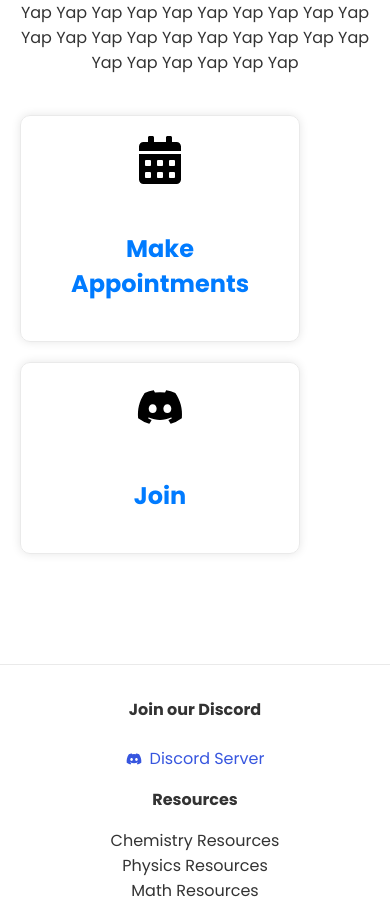
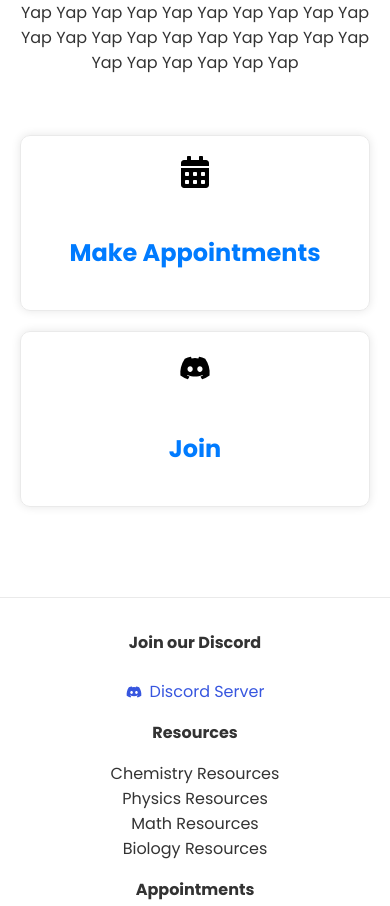
Before and after one commit to nytron88/stem-tutoring-website, a React (Create React App) app: page / in a window 390 px wide. Shown: the part 985-1891 px from the top of the page. Built offline with nearby package versions, Linux system fonts and the light colour scheme.

Commit message:
aboutus changes

```diff
--- a/src/components/styles/AboutUs.css
+++ b/src/components/styles/AboutUs.css
@@ -72,3 +72,32 @@
       font-size: 1rem;
     }
   }
+
+  /* Add this inside your AboutUs.css or equivalent stylesheet */
+
+@media (max-width: 768px) {
+  .about-container {
+    /* Ensure text is centered */
+    text-align: center;
+  }
+
+  .info-cards {
+    /* Stack cards vertically instead of horizontally */
+    flex-direction: column;
+    align-items: center; /* This will center the cards */
+  }
+
+  .info-card {
+    /* Set the width to a percentage or fixed value as needed */
+    width: 100%; /* You might want to set a max-width here */
+    /* Remove any margin or padding that might affect centering */
+    margin: 0;
+    margin-top: 20px;
+    padding: 20px;
+  }
+
+  .icon {
+    /* Adjust icon size if necessary */
+    font-size: 2rem; /* Example size */
+  }
+}
```
